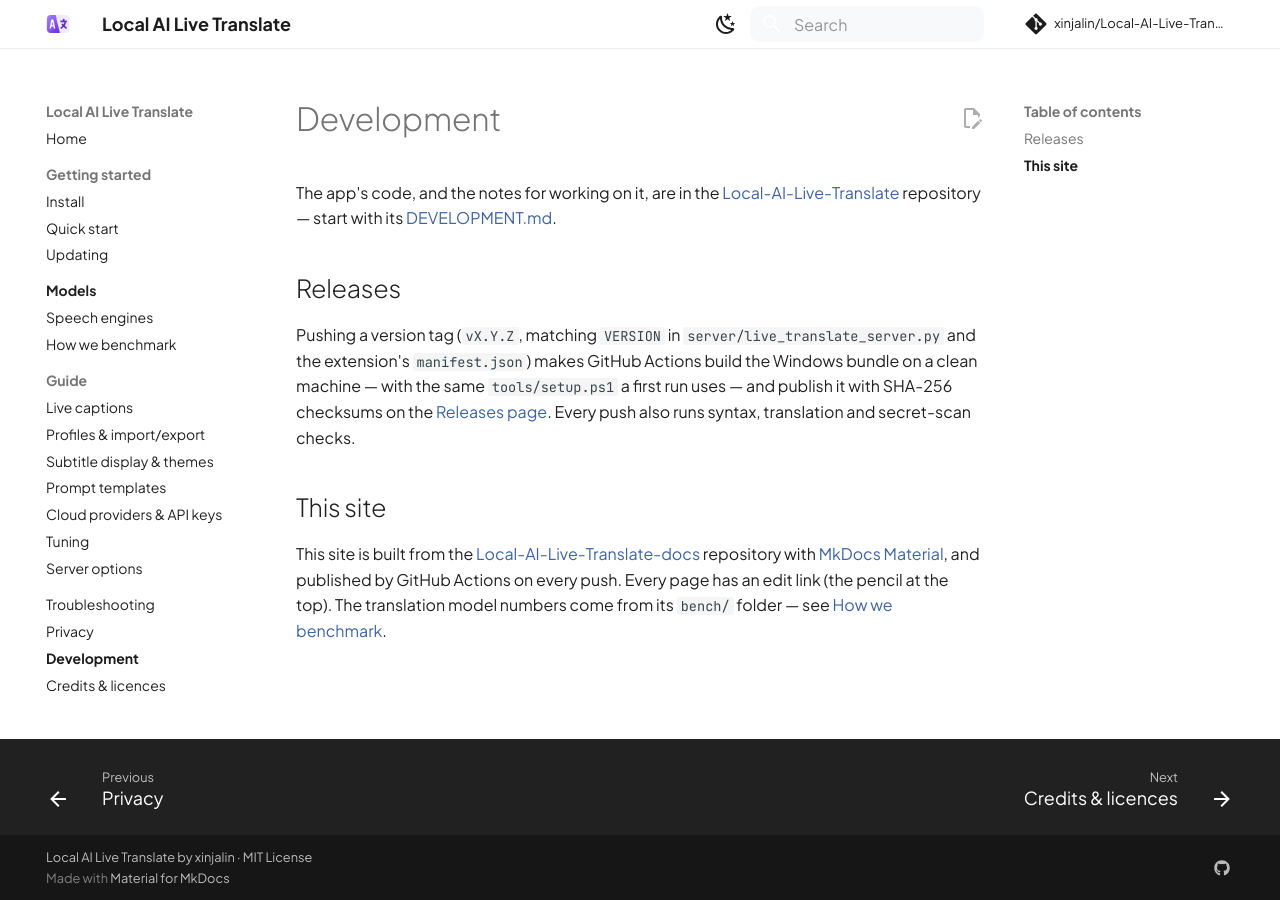
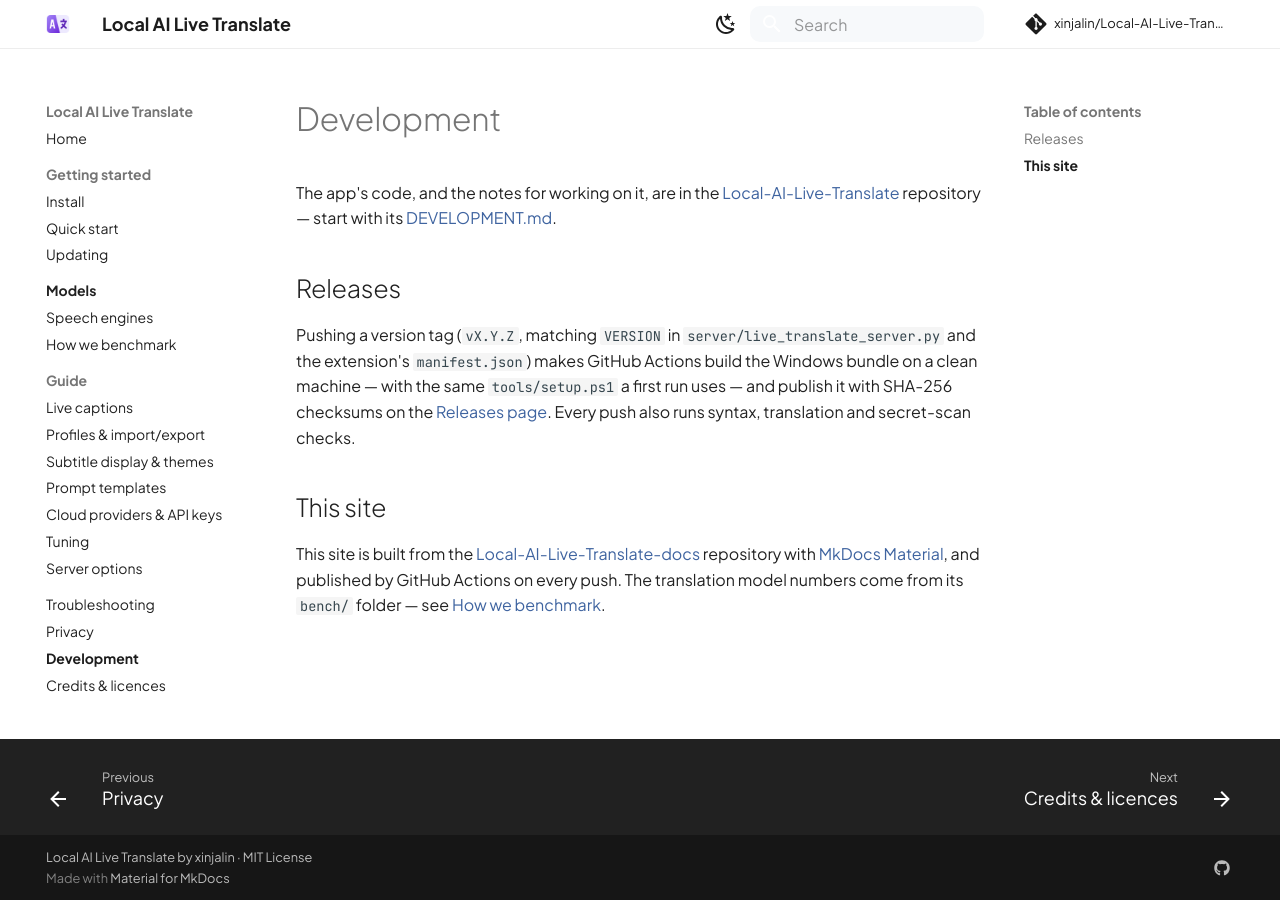
Before and after one commit to xinjalin/Local-AI-Live-Translate-docs, an MkDocs documentation site: the page built from docs/development.md, in a window 1280 px wide. Built offline with MkDocs 1.6.1 and Material for MkDocs 9.7.7, drawn with Linux system fonts in a browser that asks for light colours; comment, search, counter and statistics services are not loaded.

Commit message:
Remove the "Edit this page" button
Co-Authored-By: Claude Opus 5.5 <noreply@anthropic.com>

```diff
--- a/docs/development.md
+++ b/docs/development.md
@@ -16,5 +16,5 @@ syntax, translation and secret-scan checks.
 
 This site is built from the [Local-AI-Live-Translate-docs](https://github.com/xinjalin/Local-AI-Live-Translate-docs)
 repository with [MkDocs Material](https://squidfunk.github.io/mkdocs-material/), and published by
-GitHub Actions on every push. Every page has an edit link (the pencil at the top). The translation
-model numbers come from its `bench/` folder — see [How we benchmark](models/benchmark-method.md).
+GitHub Actions on every push. The translation model numbers come from its `bench/` folder — see
+[How we benchmark](models/benchmark-method.md).
--- a/mkdocs.yml
+++ b/mkdocs.yml
@@ -4,7 +4,7 @@ site_url: https://xinjalin.github.io/Local-AI-Live-Translate-docs/
 site_author: xinjalin
 repo_url: https://github.com/xinjalin/Local-AI-Live-Translate
 repo_name: xinjalin/Local-AI-Live-Translate
-edit_uri: https://github.com/xinjalin/Local-AI-Live-Translate-docs/edit/main/docs/
+edit_uri: ""
 copyright: Local AI Live Translate by xinjalin · MIT License
 
 theme:
@@ -37,7 +37,6 @@ theme:
     - search.suggest
     - search.highlight
     - content.code.copy
-    - content.action.edit
     - toc.follow
 
 nav:
```
